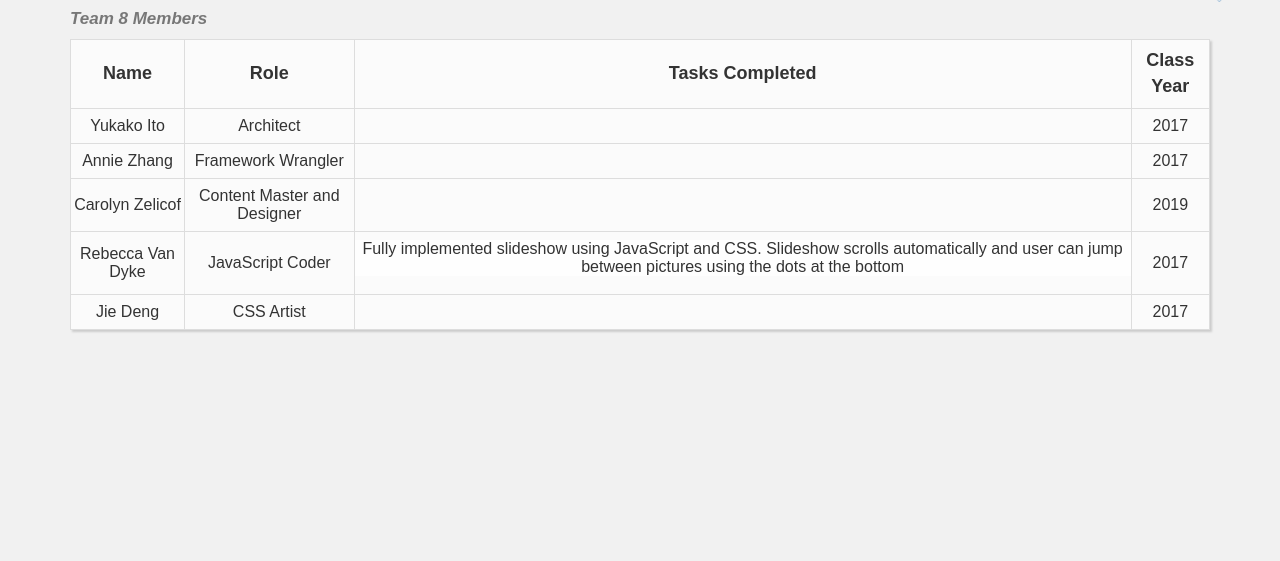
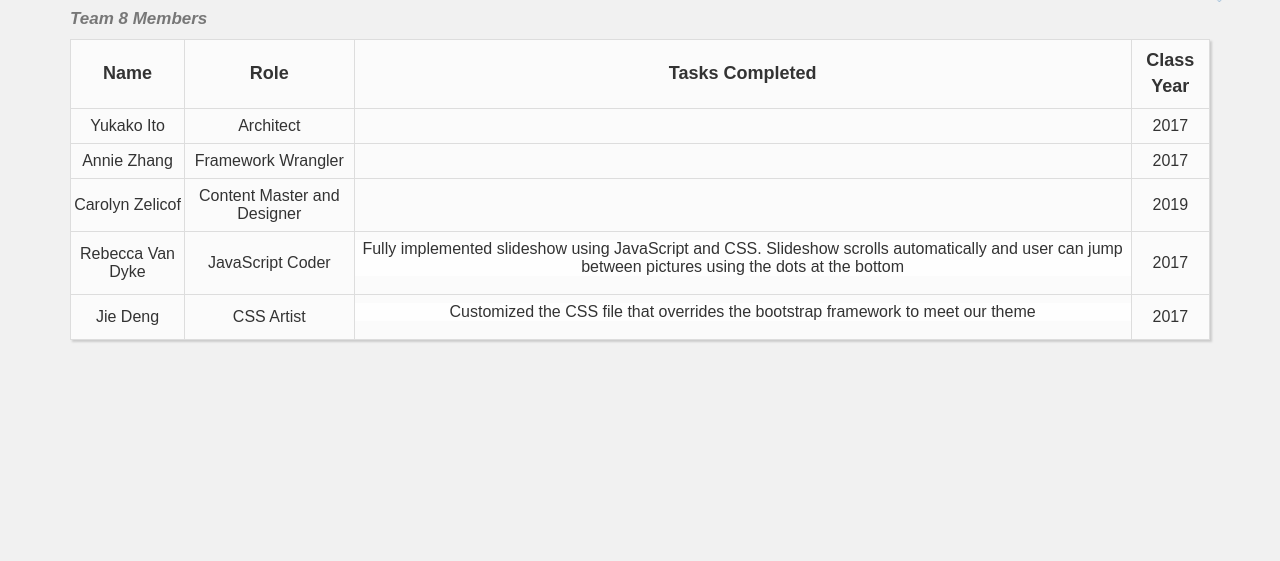
Before and after one commit to yito2/team8-website, a PHP site: page /Colophon.php in a window 1280 px wide. Shown: the part 108-669 px from the top of the page. Run offline with PHP 8.4, Linux system fonts and the light colour scheme.

Commit message:
Update Jie's task description

```diff
--- a/Colophon.php
+++ b/Colophon.php
@@ -50,7 +50,7 @@
 				<tr class="trow">
 					<td class="tdescription">Jie Deng</td>
 					<td class="tdescription">CSS Artist</td>
-					<td class="tdescription"><p></p></td>
+					<td class="tdescription"><p>Customized the CSS file that overrides the bootstrap framework to meet our theme</p></td>
 					<td class="tdescription">2017</td>
 				</tr>
 			</table>
```
